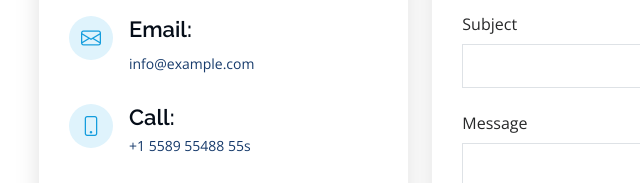
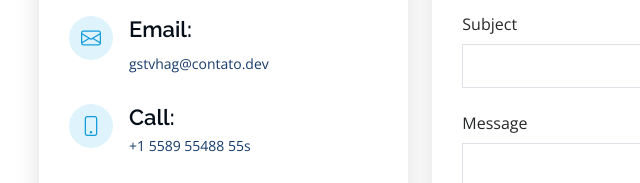
Before and after one commit to gstvhag/portfolio, a plain HTML site: page index.html in a window 1280 px wide. Shown: the part 4145-4328 px from the top of the page, 291-931 px from the left. Drawn offline with nearby package versions, Linux system fonts and the light colour scheme.

Commit message:
Alteração do e-mail de contato

```diff
--- a/index.html
+++ b/index.html
@@ -332,7 +332,7 @@
               <div class="email">
                 <i class="bi bi-envelope"></i>
                 <h4>Email:</h4>
-                <p>info@example.com</p>
+                <p>gstvhag@contato.dev</p>
               </div>
 
               <div class="phone">
```
